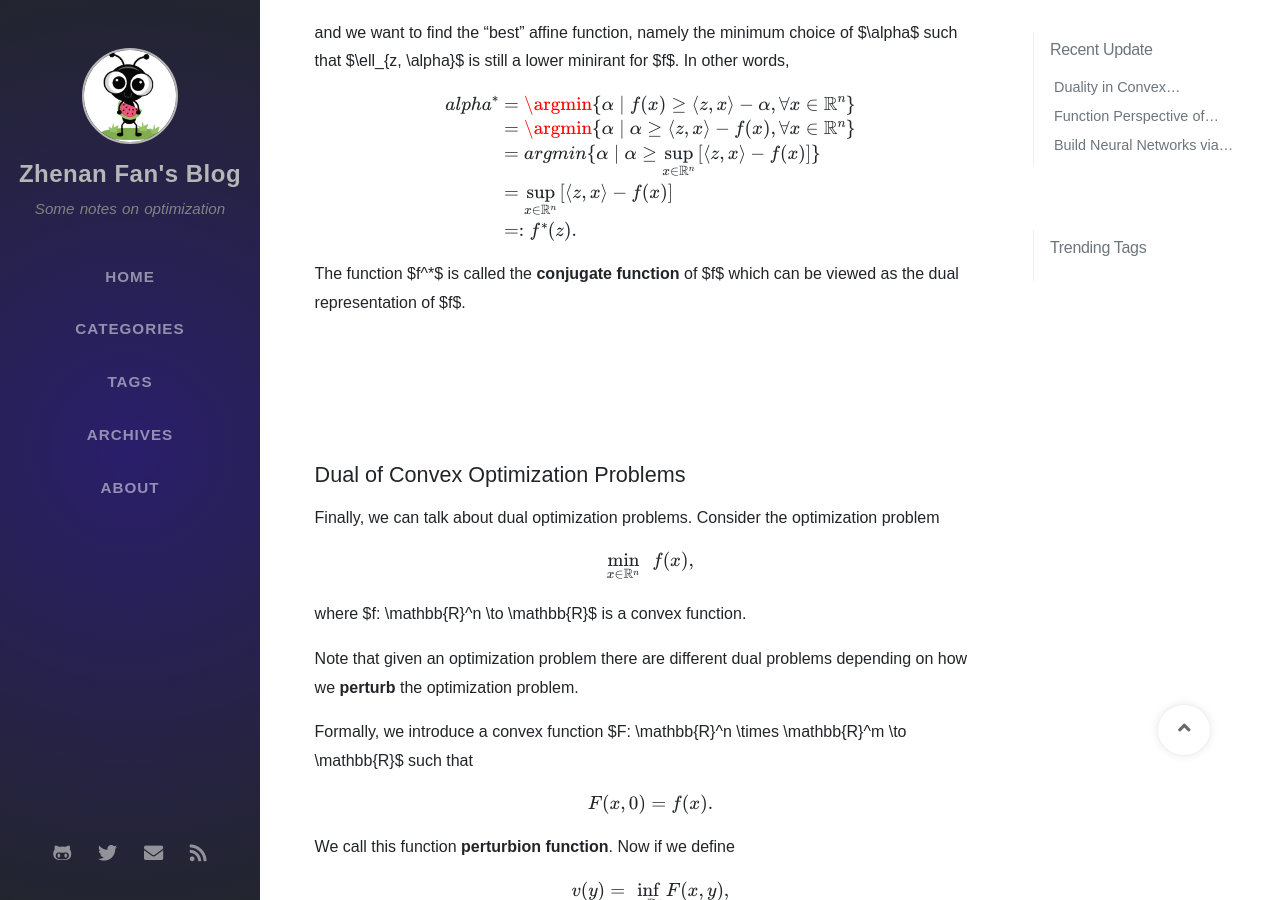
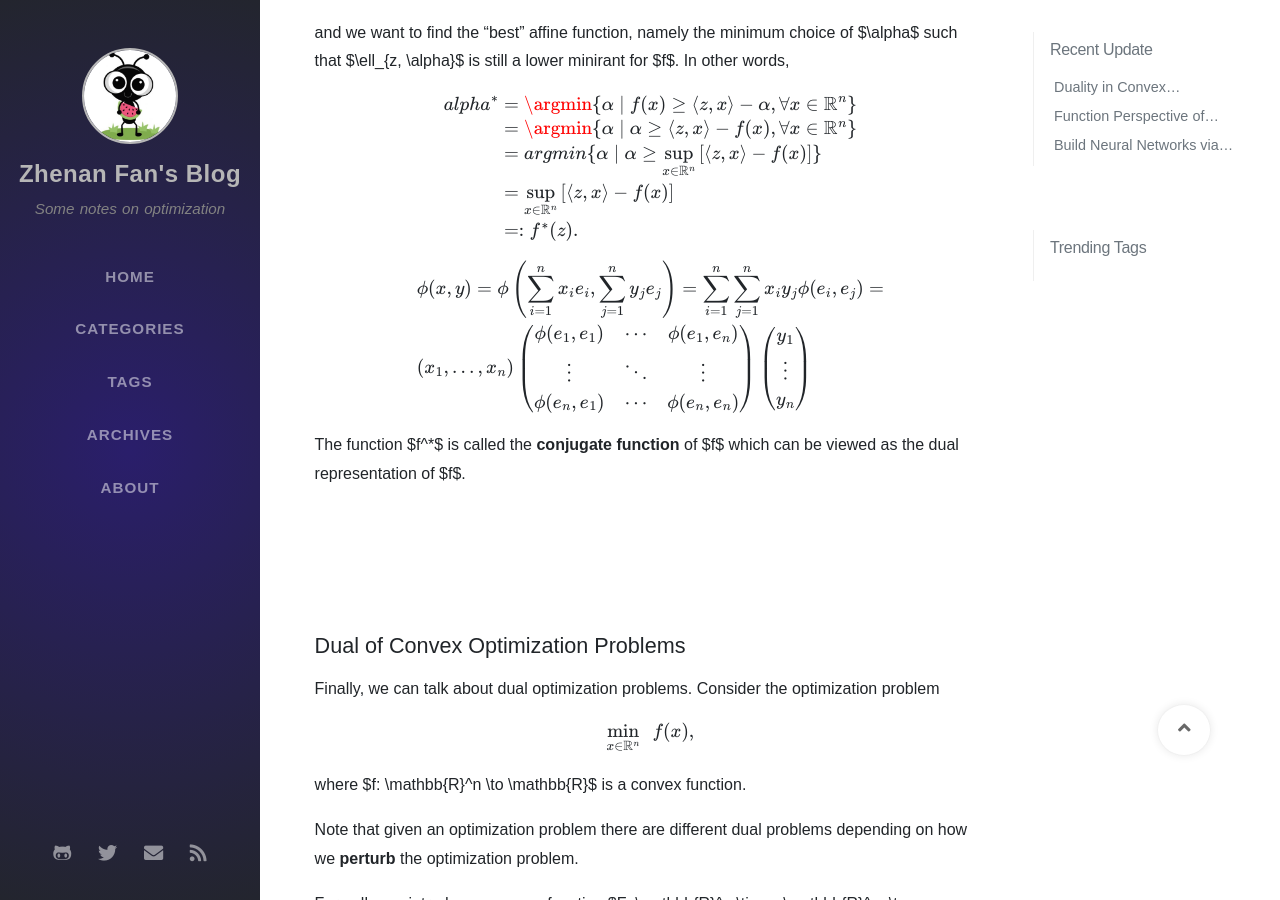
Before and after one commit to ZhenanFanUBC/ZhenanFanUBC.github.io, a Jekyll site: the page built from _posts/2020-01-10-duality-in-convex-optimization.md, in a window 1280 px wide and 900 px high, scrolled down 1109 px. Built offline with Jekyll 4.4.1, drawn with Linux system fonts in a browser that asks for light colours; nearby versions of some CDN libraries; some web fonts are replaced; formulas are drawn with MathJax 3; comment, search, counter and statistics services are not loaded.

Commit message:
Update 2020-01-10-duality-in-convex-optimization.md

```diff
--- a/_posts/2020-01-10-duality-in-convex-optimization.md
+++ b/_posts/2020-01-10-duality-in-convex-optimization.md
@@ -33,6 +33,23 @@
 and we want to find the "best" affine function, namely the minimum choice of $\alpha$ such that $\ell_{z, \alpha}$ is still a lower minirant for $f$. In other words,
 
 $$ \begin{aligned} alpha^* &= \argmin\{\alpha \mid f(x) \geq \langle z, x\rangle - \alpha, \forall x \in \mathbb{R}^n\} \\&= \argmin\{\alpha \mid \alpha \geq \langle z, x\rangle - f(x), \forall x \in \mathbb{R}^n\} \\&= argmin\{\alpha \mid \alpha \geq \sup\limits_{x \in \mathbb{R}^n}\left[\langle z, x\rangle - f(x)\right]\} \\&= \sup\limits_{x \in \mathbb{R}^n}\left[\langle z, x\rangle - f(x)\right] \\&=: f^*(z). \end{aligned} $$
+
+$$
+\begin{align*}
+  & \phi(x,y) = \phi \left(\sum_{i=1}^n x_ie_i, \sum_{j=1}^n y_je_j \right)
+  = \sum_{i=1}^n \sum_{j=1}^n x_i y_j \phi(e_i, e_j) = \\
+  & (x_1, \ldots, x_n) \left( \begin{array}{ccc}
+      \phi(e_1, e_1) & \cdots & \phi(e_1, e_n) \\
+      \vdots & \ddots & \vdots \\
+      \phi(e_n, e_1) & \cdots & \phi(e_n, e_n)
+    \end{array} \right)
+  \left( \begin{array}{c}
+      y_1 \\
+      \vdots \\
+      y_n
+    \end{array} \right)
+\end{align*}
+$$
 
 The function $f^*$ is called the **conjugate function** of $f$ which can be viewed as the dual representation of $f$.
 
```
